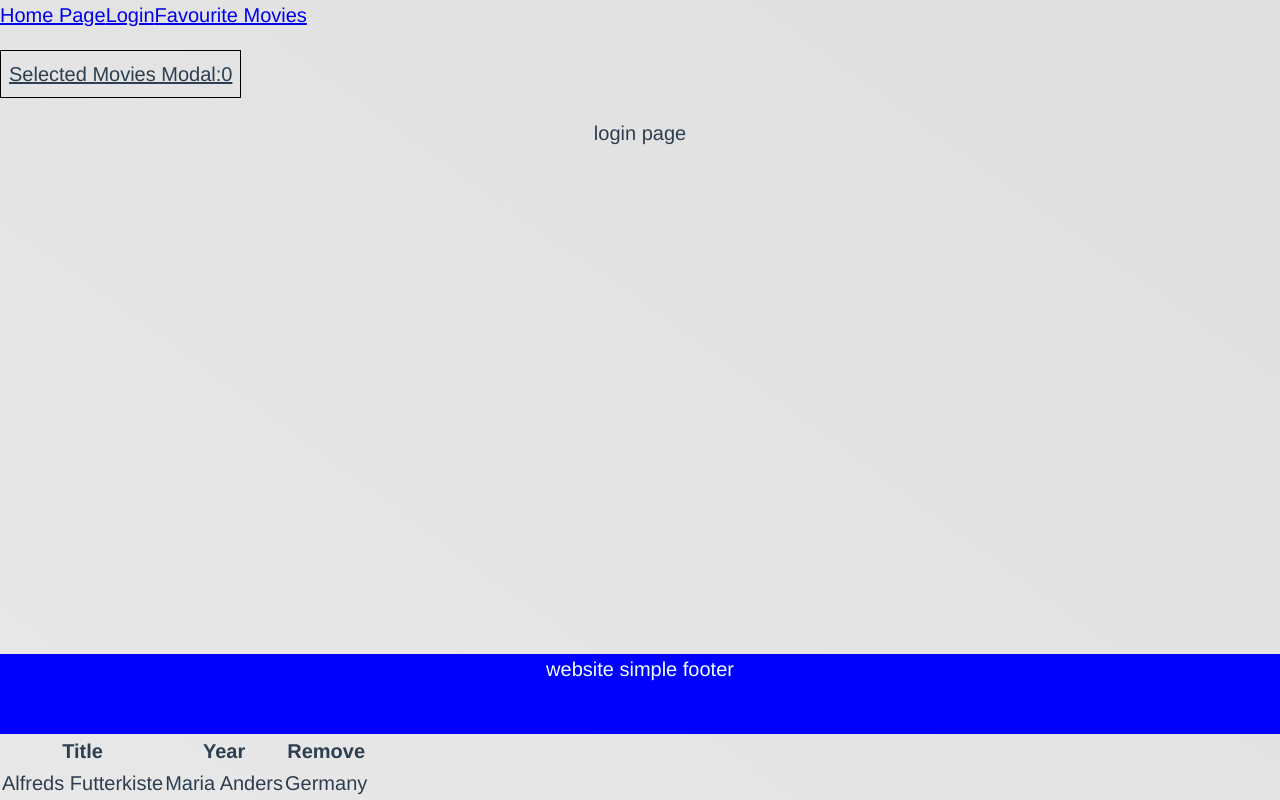
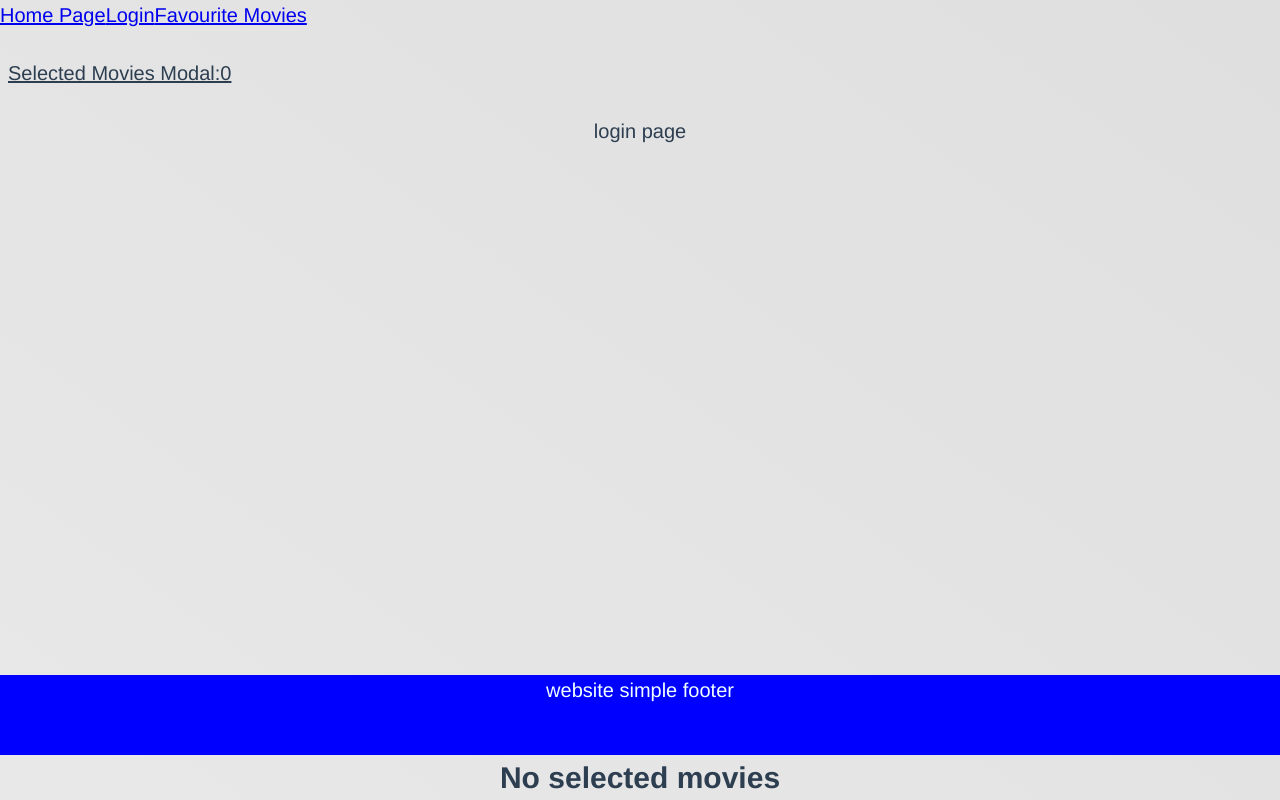
Before and after one commit to ArsnsBngkr/movie-demo-app, a Vue app: page /login-user in a window 1280 px wide. Built offline with nearby package versions, Linux system fonts and the light colour scheme.

Commit message:
added delete movie feature

```diff
--- a/src/App.vue
+++ b/src/App.vue
@@ -13,18 +13,15 @@
 
     </nav>
     <div @click="toggleModal" class="modal-toggle" role="button">
-      <span>Selected Movies Modal:{{this.moviesListData.length}}</span>
+      <span>Selected Movies Modal:{{ this.moviesListData.length }}</span>
     </div>
   </header>
   <CartModal modalTitle="My Favourite Movies" :toggle="toggleModal" v-if="showModal" />
-
   <router-view :addToCart="addToCart" />
-
-
   <footer>
     website simple footer
   </footer>
-  <SelectedMoviesInfo :moviesListData="moviesListData" />
+  <SelectedMoviesInfo :moviesListData="moviesListData" :removeMovie="removeFromCart" />
 
 </template>
 
@@ -45,12 +42,22 @@ export default {
     toggleModal() {
       this.showModal = !this.showModal;
     },
-    addToCart(movieId, movieTitle) {
+    addToCart(movieId, movieTitle, movieYear) {
       const doesAlreadyExist = this.moviesListData.find((item) => item.id === movieId);
       if (!doesAlreadyExist) {
-        this.moviesListData = [...this.moviesListData, { id: movieId, title: movieTitle }]
+        this.moviesListData = [...this.moviesListData, { id: movieId, title: movieTitle, year: movieYear }]
       }
       console.log(this.moviesListData)
+    },
+    removeFromCart(movieId) {
+      console.log("remove" + movieId)
+
+      this.moviesListData = this.moviesListData.filter(item => {
+        return item.id !== movieId
+      }
+      );
+      console.log(this.moviesListData)
+
     }
 
   }
@@ -88,7 +95,7 @@ footer {
 }
 
 .modal-toggle {
-  border: 1px solid black;
+
   display: inline;
   margin-top: 20px;
   margin-bottom: 20px;
--- a/src/components/movie-card.vue
+++ b/src/components/movie-card.vue
@@ -1,14 +1,11 @@
 <template>
-
-
-
     <div class="card">
         <div class="card-container">
             <img :src="movie.Poster != 'N/A' ? movie.Poster : noAvailableImage" v-bind:alt="movie.Title"
                 style="width: 100%">
             <h3 class="card-title">{{ movie.Title }}</h3>
             <p class="release-year">Release year:{{ movie.Year }}</p>
-            <p><button @click="addToCart(movie.imdbID,movie.Title)">Add to favourites</button></p>
+            <p><button @click="addToCart(movie.imdbID,movie.Title,movie.Year)">Add to favourites</button></p>
         </div>
     </div>
 </template>
@@ -24,8 +21,6 @@ export default {
 
     },
     methods:{
-
-
     }
 }
 </script>
--- a/src/components/selected-movies-info.vue
+++ b/src/components/selected-movies-info.vue
@@ -1,15 +1,16 @@
 <template>
     <div class="selected-movies-info">
-        <table>
+        <h2 v-if="moviesListData.length===0">No selected movies</h2>
+        <table v-else class="styled-table">
             <tr>
                 <th>Title</th>
                 <th>Year</th>
-                <th>Remove</th>
+
             </tr>
-            <tr >
-                <td>Alfreds Futterkiste</td>
-                <td>Maria Anders</td>
-                <td>Germany</td>
+            <tr  v-for="(movie) in moviesListData" :key="movie.id">
+                <td>{{ movie.title }}</td>
+                <td>{{ movie.year }}</td>
+                <td><button @click="removeMovie(movie.id)">Remove</button></td>
             </tr>
 
         </table>
@@ -17,11 +18,51 @@
     </div>
 </template>
 
-export default{
-props:['moviesListData'],
-methods: {
+<script>
+export default {
+    props: ['moviesListData','removeMovie'],
+    methods: {
+    },
+
+}
+</script>
 
 
-},
+<style>
+.styled-table {
+    border-collapse: collapse;
+    padding: 16px;
+    width: 100%;
+    margin: 20px 0;
+    font-size: 1em;
+    font-family: sans-serif;
+    /* min-width: 400px; */
+    box-shadow: 0 0 20px rgba(0, 0, 0, 0.15);
+    table-layout:fixed;
+}
 
+.styled-table thead tr {
+    background-color: #009879;
+    color: #ffffff;
+    text-align: left;
 }
+
+.styled-table th,
+.styled-table td {
+    padding: 10px 13px;
+}
+
+
+.styled-table tbody tr {
+    border-bottom: 1px solid #dddddd;
+}
+
+.styled-table tbody tr:nth-of-type(even) {
+    background-color: #f3f3f3;
+}
+
+.styled-table tbody tr:last-of-type {
+    border-bottom: 2px solid #009879;
+}
+
+</style>
```
